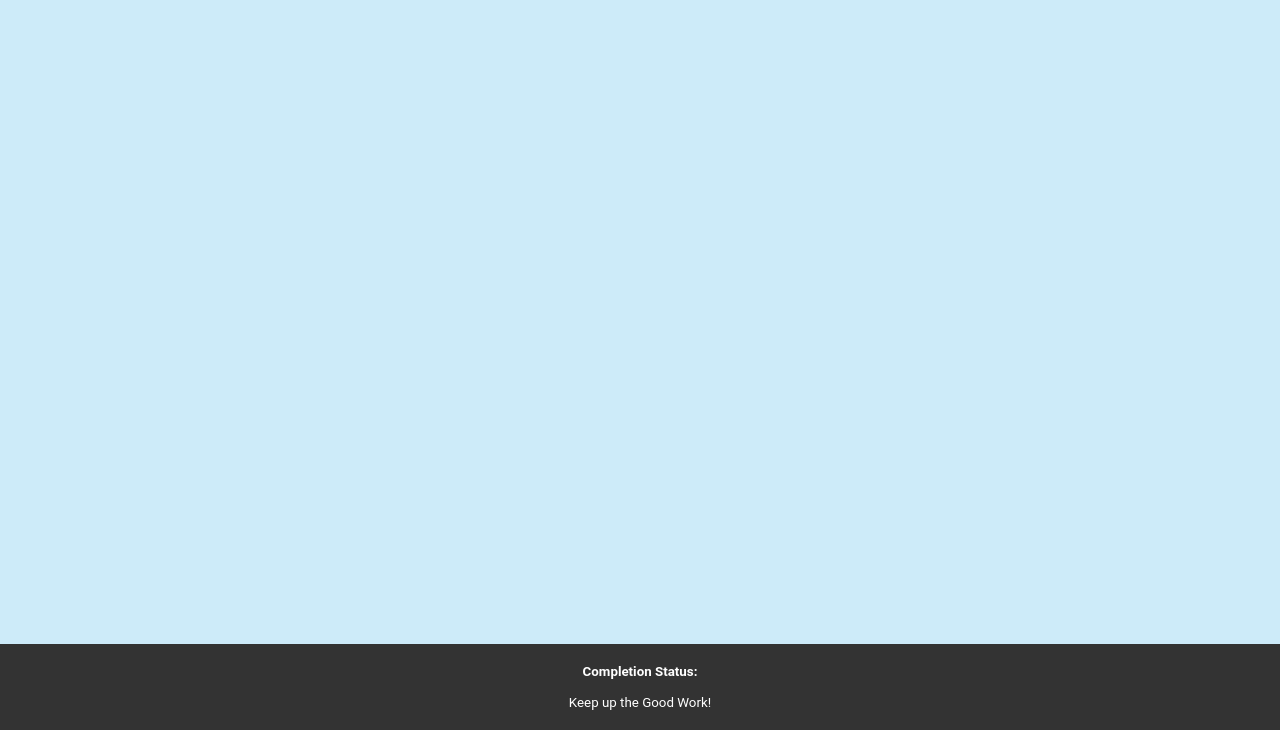
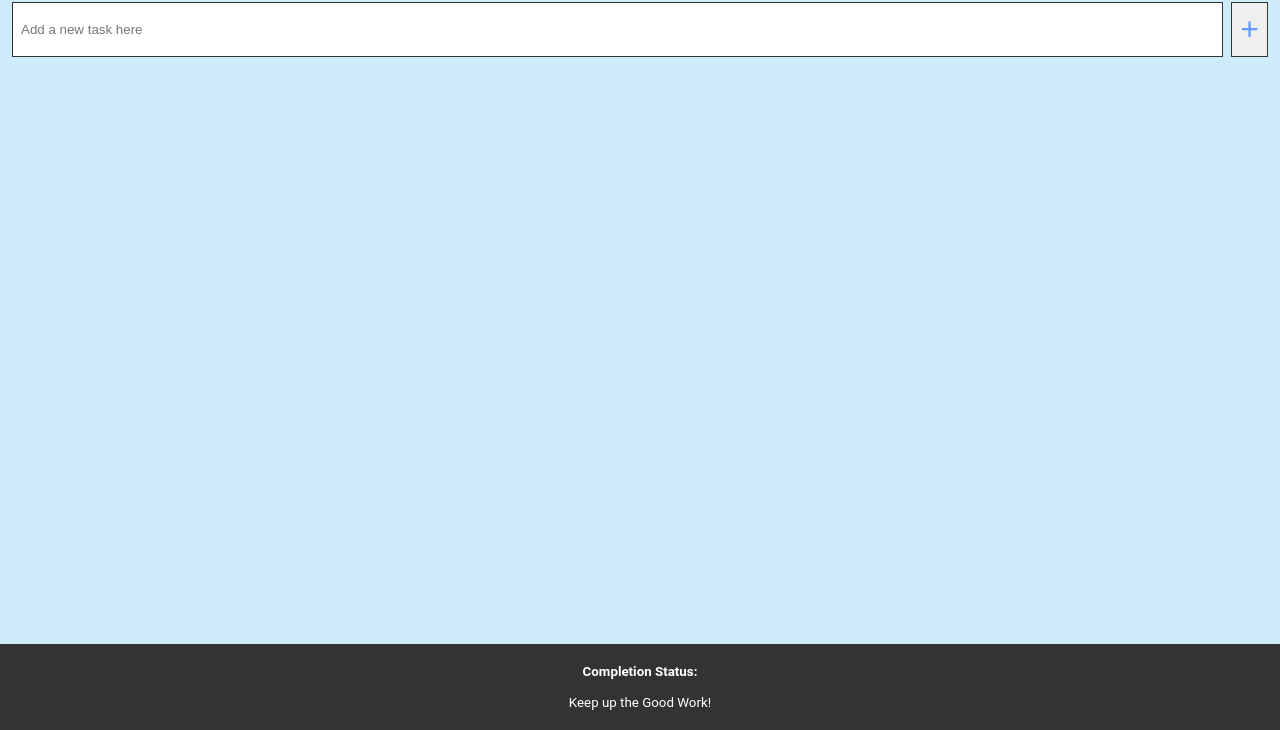
Before and after one commit to soccer92/ISYS3001-DGT-T4, a website: page index.html in a window 1280 px wide. Shown: the part 70-800 px from the top of the page. Drawn offline with Linux system fonts and the light colour scheme.

Commit message:
Added tags and styled elements associated with the add task functionality, extending from Grace's initial code.

```diff
--- a/index.html
+++ b/index.html
@@ -21,6 +21,16 @@
       <a href="index.html" class="application-title">Task Flow</a>
       <img src="images/Task-Flow-Logo.png" alt="Task Flow Logo" class="logo">
     </nav>
+    <!-- Main Content -->
+    <main>
+      <!-- Add New "Quick" Task -->
+       <section>
+        <form>
+          <input type="text" id="new-task" name="new-task" placeholder="Add a new task here" required>
+          <button type="submit" title="Click here to add your task to the system.">+</button>
+        </form>
+       </section>
+    </main>
     <!-- Footer -->
     <footer>
       <p><b>Completion Status:</b></p>
--- a/style.css
+++ b/style.css
@@ -64,6 +64,46 @@ nav .logo {
     filter: grayscale(100%);
 }
 
+/* Main Content */
+main {
+    display: flex;
+    flex-direction: column;
+    flex-grow: 1;
+}
+
+/* Section */
+section {
+    display: flex;
+    flex-direction: row;
+    padding: 12px;
+    align-items: center;
+    justify-content: center;
+    text-align: center;
+}
+
+section form {
+    display: flex;
+    width: 100%;
+}
+
+section form input {
+    flex: 1;
+    padding: 8px;
+    margin-right: 8px;
+    border: 1px solid #333;
+    font-size: 10pt;
+    box-sizing: border-box;
+}
+
+section form button {
+    padding: 8px;
+    font-size: 24pt;
+    border: 1px solid #333;
+    color: #6699ff;
+    cursor: pointer;
+    height: auto; /* Ensures it matches the input height. */
+}
+
 /* Footer */
 footer {
     /* Grace generated these lines, unless otherwise noted. */
```
